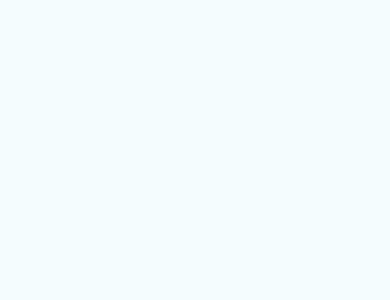
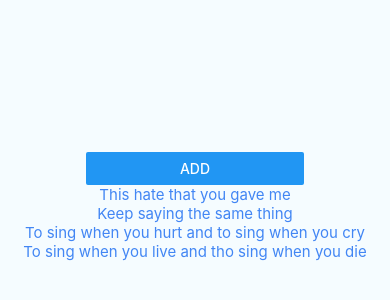
Before and after one commit to critkal/CursoReact, a React Native app in the folder Xesquedele/: screen / in a window 390 px wide. Shown: the part 224-524 px from the top of the page. Built offline with nearby package versions, Linux system fonts and the light colour scheme.

Commit message:
Todo list creation

```diff
--- a/Xesquedele/App.js
+++ b/Xesquedele/App.js
@@ -7,20 +7,42 @@
  */
 
 import React, { Component } from 'react';
-import {StyleSheet, View } from 'react-native';
+import {StyleSheet, View, Text} from 'react-native';
+import TodoList from './components/todo-list';
+import AddTodo from './components/add-todo';
 
 export default class App extends Component {
   constructor(){
     super();
+
+    const todo1 = {
+      text: 'This hate that you gave me',
+    };
+    const todo2 = {
+      text: 'Keep saying the same thing',
+    };
+    const todo3 = {
+      text: 'To sing when you hurt and to sing when you cry',
+    };
+    const todo4 ={
+      text: 'To sing when you live and tho sing when you die',
+    }
     this.state = {
-      todos : [],
+      todos : [todo1, todo2, todo3, todo4],
     }
+  }
+
+  addTodo(text) {
+    this.setState({
+      todos: [{text: text}]
+    })
   }
 
   render() {
     return (
       <View style={styles.container}>
-
+        <AddTodo add={text => this.addTodo(text)}/>
+        <TodoList todoList={this.state.todos}/>
       </View>
     );
   }
@@ -34,13 +56,9 @@ const styles = StyleSheet.create({
     backgroundColor: '#F5FCFF',
   },
   welcome: {
-    fontSize: 20,
+    fontSize: 25,
     textAlign: 'center',
+    color: '#8286F4',
     margin: 10,
-  },
-  instructions: {
-    textAlign: 'center',
-    color: '#333333',
-    marginBottom: 5,
-  },
+  }
 });
--- /dev/null
+++ b/Xesquedele/components/add-todo.js
@@ -0,0 +1,37 @@
+import React from 'react';
+import {View, TextInput, Button}  from 'react-native';
+
+class AddTodo extends React.Component{
+    constructor(){
+        super();
+
+        this.state = {
+            text: ''
+        }
+    }
+
+    onTextInput(text){
+        this.setState({
+            text
+        })
+    }
+
+    render(){
+        return (
+            <View>
+                <TextInput
+                    value={this.state.text}
+                    onChangeText={text => this.onTextInput(text)}
+                    />
+                <Button
+                    onPress={
+                        ()=> this.props.add(this.state.text)
+                    }
+                    title='Add'
+                />
+            </View>
+        )
+    }
+}
+
+export default AddTodo;
--- /dev/null
+++ b/Xesquedele/components/todo-list.js
@@ -0,0 +1,19 @@
+import React from 'react';
+import {View} from 'react-native';
+import Todo from './todo';
+
+class TodoList extends React.Component{
+    render(){
+        const todosToRender =
+            this.props.todoList.map(function(todo) {
+                return <Todo text = {todo.text}/>
+            });
+
+        return(
+            <View style={this.props.style}>
+                {todosToRender}
+            </View>
+        )
+    }
+}
+export default TodoList;
--- /dev/null
+++ b/Xesquedele/components/todo.js
@@ -0,0 +1,24 @@
+import React from 'react';
+import {View, Text, StyleSheet}  from 'react-native';
+
+class Todo extends React.Component{
+  render () {
+    return (
+      <View>
+        <Text style={styles.todo}>
+          {this.props.text}
+        </Text>
+      </View>
+    )
+  }
+}
+
+
+const styles = StyleSheet.create({
+  todo: {
+    fontSize: 15,
+    textAlign: 'center',
+    color: '#4286f4',
+  },
+});
+export default Todo;
```
